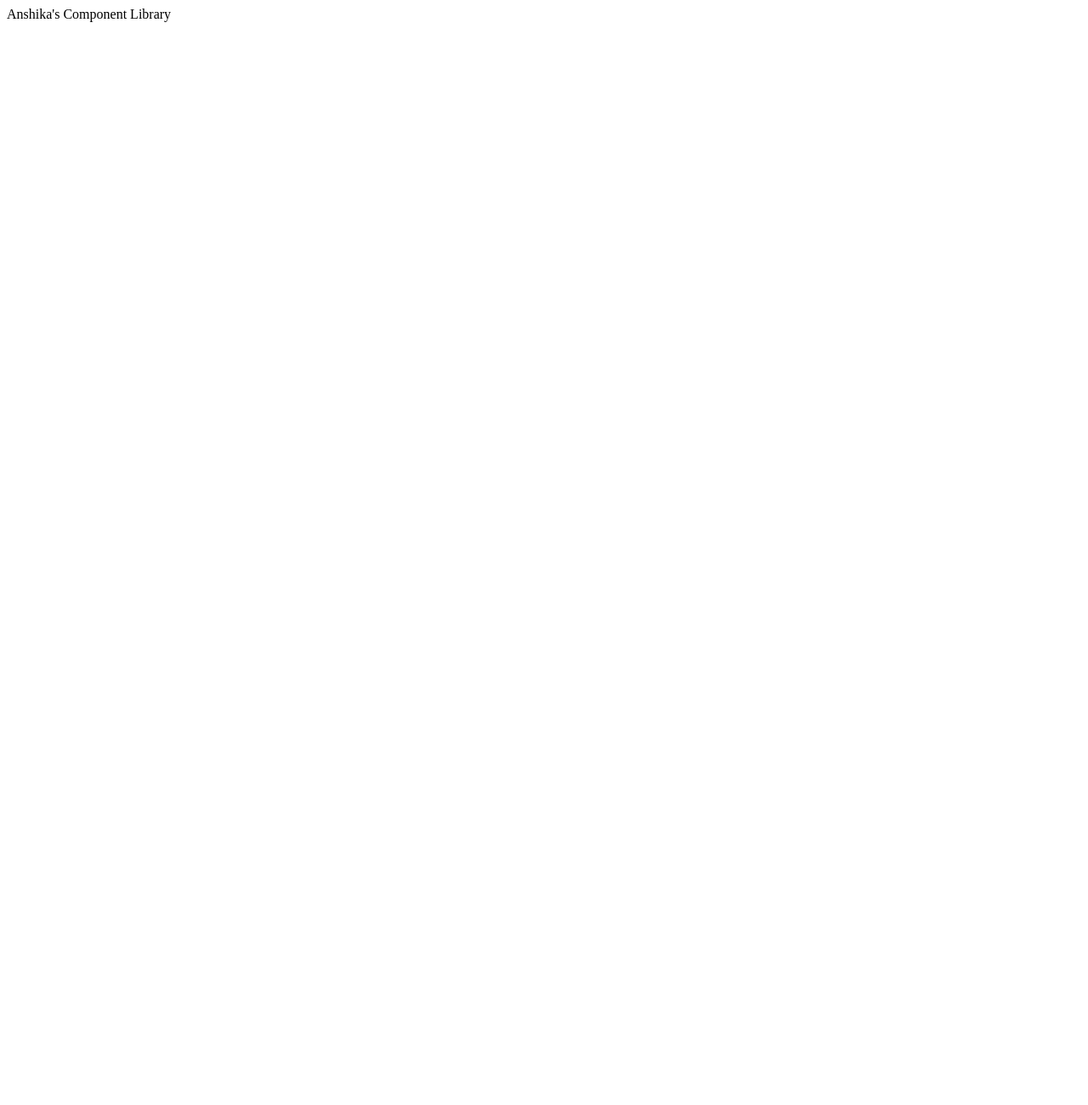
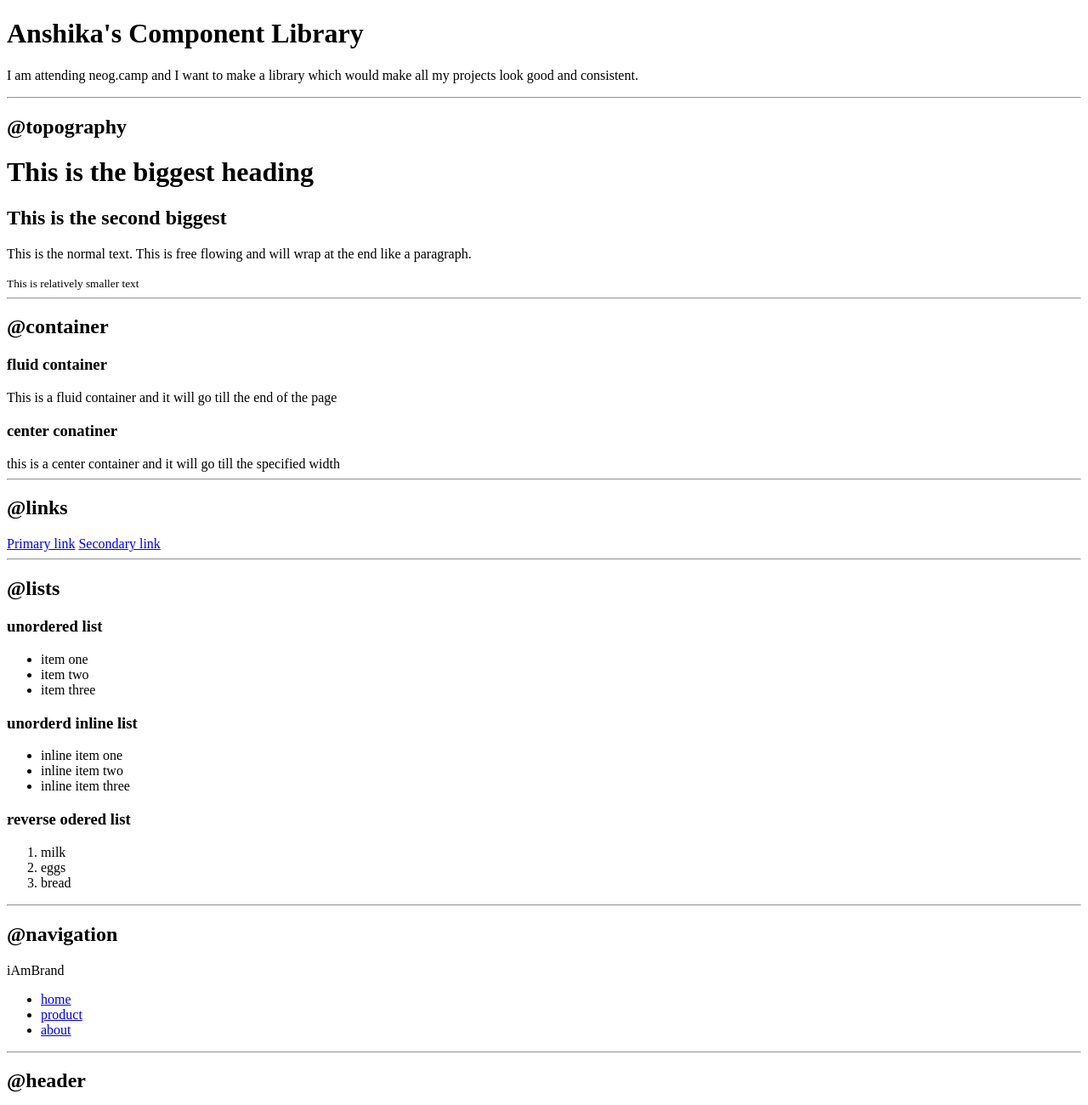
Before and after one commit to tans21/my_new_site, a plain HTML site: page index.html in a window 1280 px wide. Shown: the top 1300 px of the page at 85% size. Before the commit the page ends 800 px from the top, so only its background shows below. Drawn offline with Linux system fonts and the light colour scheme.

Commit message:
wip : image done

```diff
--- a/index.html
+++ b/index.html
@@ -6,6 +6,90 @@
     <title>Component Library</title>
 </head>
 <body>
-    Anshika's Component Library
+    <h1>Anshika's Component Library</h1>
+    <p>I am attending neog.camp and I want to make a library which would make all
+        my projects look good and consistent.
+    </p>
+
+    <hr>
+
+    <h2>@topography</h2>
+    <h1>This is the biggest heading</h1>
+    <h2>This is the second biggest</h2>
+    <p>This is the normal text. This is free flowing and will wrap at the end like
+        a paragraph.
+    </p>
+    <small>This is relatively smaller text</small>
+
+    <hr>
+
+    <h2>@container</h2>
+
+    <h3>fluid container</h3>
+    <div>This is a fluid container and it will go till the end of the page</div>
+
+    <h3>center conatiner</h3>
+    <div>this is a center container and it will go till the specified width</div>
+
+    <hr>
+
+    <h2>@links</h2>
+    <a href="/">Primary link</a>
+    <a href="/">Secondary link</a>
+
+    <hr>
+
+    <h2>@lists</h2>
+    <h3>unordered list</h3>
+    <ul>
+        <li>item one</li>
+        <li>item two</li>
+        <li>item three</li>
+    </ul>
+
+    <h3>unorderd inline list</h3>
+    <ul>
+        <li>inline item one</li>
+        <li>inline item two</li>
+        <li>inline item three</li>
+    </ul>
+
+    <h3>reverse odered list</h3>
+    <ol>
+        <li>milk</li>
+        <li>eggs</li>
+        <li>bread</li>
+    </ol>
+
+    <hr>
+
+    <h2>@navigation</h2>
+    <nav>
+        <div>iAmBrand</div>
+        <ul>
+            <li>
+                <a href="/">home</a>
+            </li>
+            <li>
+                <a href="/">product</a>
+            </li>
+            <li>
+                <a href="/">about</a>
+            </li>
+        </ul>
+    </nav>
+
+    <hr>
+
+    <h2>@header</h2>
+
+    <header>
+        <img src="images/hero.svg" />
+        <h1>Heading inside hero</h1>
+    </header>
+
+
+
+    <div style="height: 30vh;"></div>
 </body>
 </html>
```
Also changed, not shown: images/hero.svg (added).
